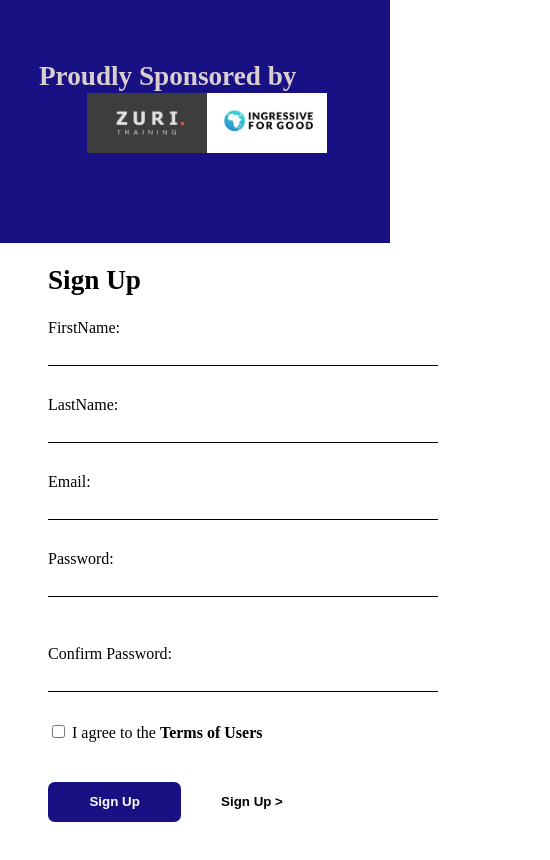
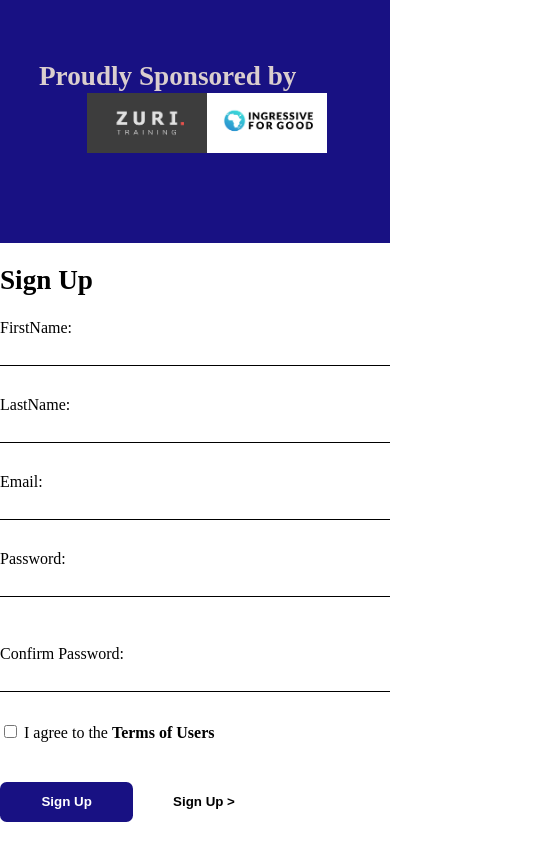
Before and after one commit to okerekechinweotito/TEAM-THOR--LANDING-PAGE, a plain HTML site: page index.html in a window 390 px wide. Shown: the part 488-1348 px from the top of the page, 550 px wide, since content can reach past the window. Drawn offline with Linux system fonts and the light colour scheme.

Commit message:
fix overflow

```diff
--- a/style.css
+++ b/style.css
@@ -107,7 +107,7 @@ h2 {
     flex-direction: column;
   }
   .welcome {
-    width: 100vw;
+    width: 100%;
     display: flex;
     flex-direction: column;
     align-items: center;
@@ -117,11 +117,11 @@ h2 {
   }
 
   .signup {
-    width: 100vw;
+    width: 100%;
     display: flex;
     flex-direction: column;
     align-items: center;
-    padding: 0em 3em;
+    padding: 0em;
   }
 
   .signup__form--button1,
```
